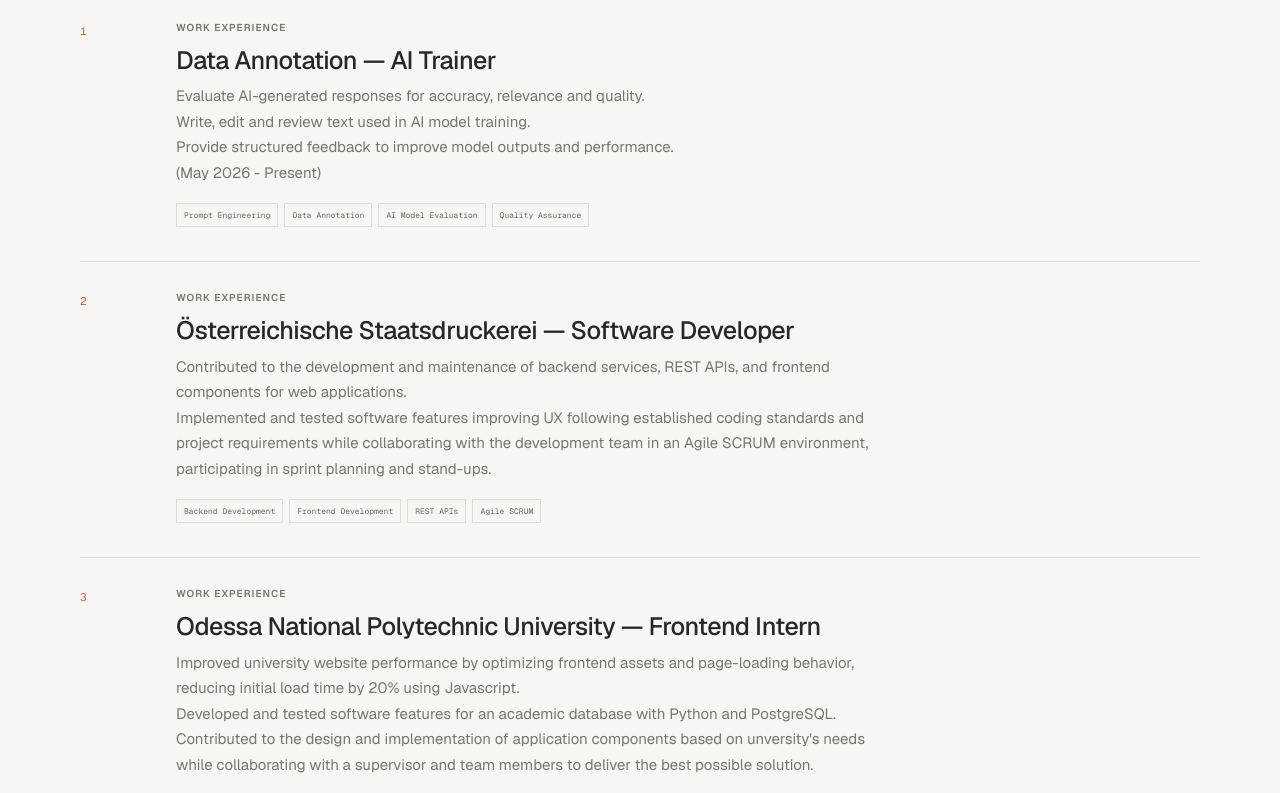
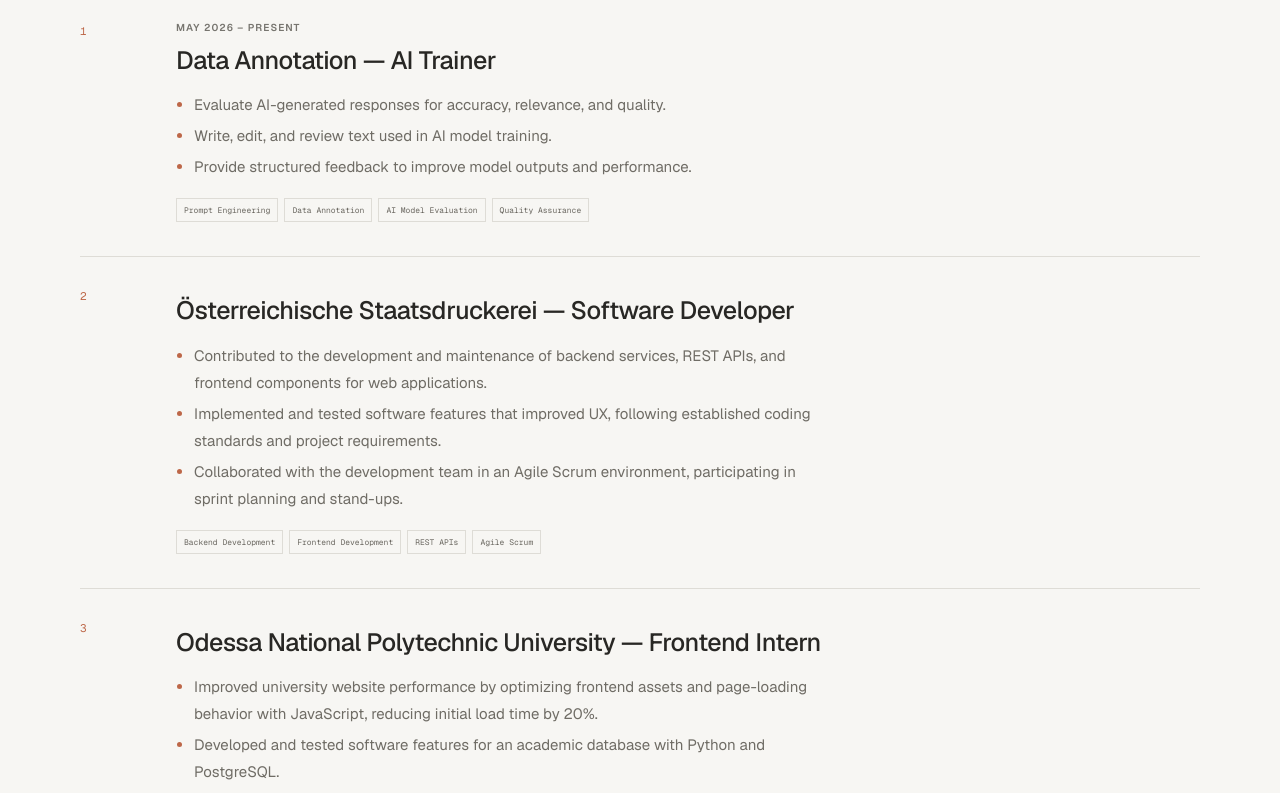
Before and after one commit to x-FrizBy-x/oleksandr_gordieiev, a Next.js app: page /experience in a window 1280 px wide. Shown: the part 440-1233 px from the top of the page. Built offline with nearby package versions, Linux system fonts and the light colour scheme.

Commit message:
Whole website revamp. Changed the display information on the pages and improved readability

```diff
--- a/app/components/project-card.tsx
+++ b/app/components/project-card.tsx
@@ -5,7 +5,7 @@
 
   return (
     <article className="project-card">
-      <div className="project-preview" aria-label={`${project.name} interface concept`}>
+      <div className="project-preview" role="img" aria-label={`${project.name} interface concept`}>
         <div className="preview-panel">
           <div className="preview-topbar"><span className="preview-brand">{project.name.toLowerCase()}</span><span>{isScheduling ? "SMART SCHEDULING" : "MY WORKSPACE"}</span><span aria-hidden="true">•••</span></div>
           <div className="preview-body">
--- a/app/contact/page.tsx
+++ b/app/contact/page.tsx
@@ -1,8 +1,8 @@
 import type { Metadata } from "next";
 
 export const metadata: Metadata = {
-  title: "Contact | Alex",
-  description: "Get in touch with Alex about useful software and AI products.",
+  title: "Contact | Oleksandr",
+  description: "Get in touch with Oleksandr about useful software and AI products.",
 };
 
 export default function ContactPage() {
@@ -15,7 +15,7 @@
       </div>
       <div className="contact-card">
         <p className="contact-card-label">START A CONVERSATION</p>
-        <a className="contact-email" href="mailto:alexander.zgames@gmail.com">alexander.zgames@gmail.com</a>
+        <a className="contact-email" href="mailto:gordieievoleksandr17@gmail.com">gordieievoleksandr17@gmail.com</a>
         <div className="contact-divider" />
         <a className="social-link" href="https://www.linkedin.com/in/oleksandr-gordieiev-swe17/" target="_blank" rel="noreferrer"><span>LinkedIn</span><span aria-hidden="true">↗</span></a>
         <a className="social-link" href="https://github.com/x-FrizBy-x" target="_blank" rel="noreferrer"><span>GitHub</span><span aria-hidden="true">↗</span></a>
--- a/app/education/page.tsx
+++ b/app/education/page.tsx
@@ -2,27 +2,45 @@
 
 export const metadata: Metadata = {
   title: "Education | Alex",
-  description: "Areas of study and continued learning in AI and full-stack development.",
+  description: "Alex’s education in informatics, computer science, and software engineering.",
 };
 
-const learningAreas = [
+type EducationEntry = {
+  institution: string;
+  period: string;
+  bullets: string[];
+  topics: string[];
+};
+
+const educationEntries: EducationEntry[] = [
   {
-    number: "1",
-    title: "Wien University of Technology (TU Wien)",
-    description: "Started a Bachelor's degree in Informatics at TU Wien (2026–2029).\nBuilding foundations in algorithms and data structures.\nStudying software engineering and database systems.",
-    topics: "Algorithms · Data Structures · Software Engineering · Databases",
+    institution: "TU Wien (Vienna University of Technology)",
+    period: "2026 – 2029",
+    bullets: [
+      "Bachelor’s degree in Informatics, in progress.",
+      "Building foundations in algorithms and data structures.",
+      "Studying software engineering and database systems.",
+    ],
+    topics: ["Algorithms", "Data Structures", "Software Engineering", "Databases"],
   },
   {
-    number: "2",
-    title: "Odessa National Polytechnic University (ONPU)",
-    description: "Studied Computer Science and Software Engineering (2024–2025).\nFocused on web development and backend systems.\nBuilt practical foundations in Python, HTML, CSS, JavaScript, and PostgreSQL.",
-    topics: "Python · HTML · CSS · JavaScript · PostgreSQL",
+    institution: "Odessa National Polytechnic University (ONPU)",
+    period: "2024 – 2025",
+    bullets: [
+      "Studied Computer Science and Software Engineering.",
+      "Focused on web development and backend systems.",
+      "Built practical foundations in Python, HTML, CSS, JavaScript, and PostgreSQL.",
+    ],
+    topics: ["Python", "HTML", "CSS", "JavaScript", "PostgreSQL"],
   },
   {
-    number: "3",
-    title: "Odessa Lyceum № 117",
-    description: "Completed secondary education at Odessa Lyceum № 117 (2014–2024).\nGraduated with honors.\nStudied mathematics, physics, English, and chemistry.",
-    topics: "Mathematics · Physics · English · Chemistry",
+    institution: "Odessa Lyceum № 117",
+    period: "2014 – 2024",
+    bullets: [
+      "Completed secondary education, graduating with honors.",
+      "Studied mathematics, physics, English, and chemistry.",
+    ],
+    topics: ["Mathematics", "Physics", "English", "Chemistry"],
   },
 ];
 
@@ -34,21 +52,17 @@
         <h1>I learn by making things work.</h1>
         <p>I keep developing my skills through building, experimenting, and studying the systems behind useful software.</p>
       </header>
-      <section className="learning-list" aria-label="Learning areas">
-        {learningAreas.map((area) => (
-          <article className="learning-entry" key={area.number}>
-            <span className="learning-number">{area.number}</span>
+      <section className="learning-list" aria-label="Education">
+        {educationEntries.map((entry, index) => (
+          <article className="learning-entry" key={entry.institution}>
+            <span className="learning-number">{index + 1}</span>
             <div>
-              <h2>{area.title}</h2>
-              <p>
-                {area.description.split("\n").map((line, lineIndex, lines) => (
-                  <span key={lineIndex}>
-                    {line}
-                    {lineIndex < lines.length - 1 && <br />}
-                  </span>
-                ))}
-              </p>
-              <span className="learning-topics">{area.topics}</span>
+              <p className="eyebrow">{entry.period}</p>
+              <h2>{entry.institution}</h2>
+              <ul className="entry-bullets">
+                {entry.bullets.map((bullet) => <li key={bullet}>{bullet}</li>)}
+              </ul>
+              <span className="learning-topics">{entry.topics.join(" · ")}</span>
             </div>
           </article>
         ))}
--- a/app/experience/page.tsx
+++ b/app/experience/page.tsx
@@ -2,24 +2,48 @@
 
 export const metadata: Metadata = {
   title: "Experience | Alex",
-  description: "Project-based AI product and full-stack software development experience.",
+  description: "Alex’s work experience in AI model training, backend, and frontend software development.",
 };
 
-const workAreas = [
+type WorkEntry = {
+  company: string;
+  role: string;
+  period?: string;
+  bullets: string[];
+  skills: string[];
+};
+
+const workEntries: WorkEntry[] = [
   {
-    title: "Data Annotation — AI Trainer",
-    description: "Evaluate AI-generated responses for accuracy, relevance and quality. \nWrite, edit and review text used in AI model training. \nProvide structured feedback to improve model outputs and performance. \n(May 2026 - Present)",
-    topics: "Prompt Engineering · Data Annotation · AI Model Evaluation · Quality Assurance",
+    company: "Data Annotation",
+    role: "AI Trainer",
+    period: "May 2026 – Present",
+    bullets: [
+      "Evaluate AI-generated responses for accuracy, relevance, and quality.",
+      "Write, edit, and review text used in AI model training.",
+      "Provide structured feedback to improve model outputs and performance.",
+    ],
+    skills: ["Prompt Engineering", "Data Annotation", "AI Model Evaluation", "Quality Assurance"],
   },
   {
-    title: "Österreichische Staatsdruckerei — Software Developer",
-    description: " Contributed to the development and maintenance of backend services, REST APIs, and frontend components for web applications.\nImplemented and tested software features improving UX following established coding standards and project requirements while collaborating with the development team in an Agile SCRUM environment, participating in sprint planning and stand-ups.",
-    topics: "Backend Development · Frontend Development · REST APIs · Agile SCRUM",
+    company: "Österreichische Staatsdruckerei",
+    role: "Software Developer",
+    bullets: [
+      "Contributed to the development and maintenance of backend services, REST APIs, and frontend components for web applications.",
+      "Implemented and tested software features that improved UX, following established coding standards and project requirements.",
+      "Collaborated with the development team in an Agile Scrum environment, participating in sprint planning and stand-ups.",
+    ],
+    skills: ["Backend Development", "Frontend Development", "REST APIs", "Agile Scrum"],
   },
   {
-    title: "Odessa National Polytechnic University — Frontend Intern",
-    description: "Improved university website performance by optimizing frontend assets and page-loading behavior, reducing initial load time by 20% using Javascript.\nDeveloped and tested software features for an academic database with Python and PostgreSQL.\nContributed to the design and implementation of application components based on unversity's needs while collaborating with a supervisor and team members to deliver the best possible solution.",
-    topics: "Frontend Optimization · Python Development · PostgreSQL Database Management · Software Testing · Git Version Control",
+    company: "Odessa National Polytechnic University",
+    role: "Frontend Intern",
+    bullets: [
+      "Improved university website performance by optimizing frontend assets and page-loading behavior with JavaScript, reducing initial load time by 20%.",
+      "Developed and tested software features for an academic database with Python and PostgreSQL.",
+      "Contributed to the design and implementation of application components based on the university’s needs, collaborating with a supervisor and team members.",
+    ],
+    skills: ["Frontend Optimization", "Python Development", "PostgreSQL Database Management", "Software Testing", "Git Version Control"],
   },
 ];
 
@@ -31,23 +55,18 @@
         <h1>Building across the product stack.</h1>
         <p>My experience is rooted in taking software ideas from problem framing through implementation, with a focus on useful AI and clear product experiences.</p>
       </header>
-      <section className="experience-list" aria-label="Project experience">
-        {workAreas.map((area, index) => (
-          <article className="experience-entry" key={index}>
+      <section className="experience-list" aria-label="Work experience">
+        {workEntries.map((entry, index) => (
+          <article className="experience-entry" key={`${entry.company}-${entry.role}`}>
             <span className="experience-index">{index + 1}</span>
             <div className="experience-content">
-              <p className="eyebrow">WORK EXPERIENCE</p>
-              <h2>{area.title}</h2>
-              <p className="experience-role">
-                {area.description.split("\n").map((line, lineIndex, lines) => (
-                  <span key={lineIndex}>
-                    {line}
-                    {lineIndex < lines.length - 1 && <br />}
-                  </span>
-                ))}
-              </p>
-              <ul className="stack-list" aria-label={`Technology stack for ${area.title}`}>
-                {area.topics.split(" · ").map((technology) => <li key={technology}>{technology}</li>)}
+              {entry.period && <p className="eyebrow">{entry.period}</p>}
+              <h2>{entry.company} — {entry.role}</h2>
+              <ul className="entry-bullets">
+                {entry.bullets.map((bullet) => <li key={bullet}>{bullet}</li>)}
+              </ul>
+              <ul className="stack-list" aria-label={`Skills used at ${entry.company}`}>
+                {entry.skills.map((skill) => <li key={skill}>{skill}</li>)}
               </ul>
             </div>
           </article>
--- a/app/globals.css
+++ b/app/globals.css
@@ -3,7 +3,6 @@
 :root {
   --paper: #f7f6f3;
   --surface: #eeede9;
-  --surface-strong: #e5e3de;
   --ink: #282724;
   --muted: #77756f;
   --line: #dedcd6;
@@ -14,8 +13,6 @@
 }
 
 @theme inline {
-  --color-background: var(--paper);
-  --color-foreground: var(--ink);
   --font-sans: var(--font-body);
   --font-mono: var(--font-geist-mono);
 }
@@ -36,7 +33,6 @@
 .main-nav a, .site-footer a, .quiet-link { transition: color 180ms ease; }
 .main-nav a:hover, .site-footer a:hover, .quiet-link:hover { color: var(--accent); }
 .main-nav a[aria-current="page"] { color: var(--accent); font-weight: 600; text-decoration: underline; text-decoration-thickness: 2px; text-underline-offset: 5px; }
-.main-nav a:last-child { display: inline-flex; align-items: center; gap: 5px; }
 .nav-arrow { color: var(--accent); }
 .site-main { flex: 1; }
 .site-footer { display: flex; width: min(1120px, calc(100% - 72px)); min-height: 76px; align-items: center; justify-content: space-between; gap: 18px; margin-inline: auto; border-top: 1px solid var(--line); color: var(--muted); font-size: 11px; }
@@ -146,9 +142,9 @@
 .experience-index, .learning-number { padding-top: 3px; color: var(--accent); font-family: var(--font-mono); font-size: 11px; }
 .experience-content { max-width: 720px; }
 .experience-content h2, .learning-entry h2 { margin: 7px 0 4px; font-size: 25px; font-weight: 500; letter-spacing: -.5px; }
-.experience-role { margin: 0 0 18px; color: #77756f; font-size: 15px; line-height: 1.7; }
-.experience-description, .learning-entry p { max-width: 650px; margin: 14px 0; color: #6f6c65; font-size: 15px; line-height: 1.8; }
-.learning-entry h2 { margin-top: 0; }
+.entry-bullets { max-width: 650px; margin: 12px 0 18px; padding-left: 18px; color: #6f6c65; font-size: 15px; line-height: 1.8; list-style: disc; }
+.entry-bullets li + li { margin-top: 4px; }
+.entry-bullets li::marker { color: var(--accent); }
 .learning-topics { color: #77756f; font-family: var(--font-mono); font-size: 9px; line-height: 1.8; }
 
 .contact-page { display: grid; min-height: calc(100vh - 154px); align-items: center; grid-template-columns: 1.1fr .9fr; gap: 10%; padding-block: 70px 100px; }
@@ -178,7 +174,6 @@
   .site-header { height: 68px; }
   .wordmark { font-size: 18px; }
   .main-nav { flex-wrap: nowrap; justify-content: flex-end; gap: 8px; font-size: 9px; white-space: nowrap; }
-  .main-nav a:last-child span { display: none; }
   .site-footer { min-height: 70px; flex-wrap: wrap; gap: 9px 14px; padding-block: 17px; font-size: 10px; }
   .site-footer > span:first-of-type { display: none; }
   .hero-copy h1, .page-intro h1, .contact-copy h1 { font-size: clamp(43px, 12vw, 62px); letter-spacing: -2.5px; }
--- a/app/main-nav.tsx
+++ b/app/main-nav.tsx
@@ -19,7 +19,6 @@
       {navItems.map(({ href, label }) => (
         <Link key={href} href={href} aria-current={pathname === href ? "page" : undefined}>
           {label}
-
         </Link>
       ))}
     </nav>
--- a/app/page.tsx
+++ b/app/page.tsx
@@ -18,7 +18,7 @@
           </div>
         </div>
 
-        <div className="hero-art" aria-label="A preview of an AI-assisted project workspace">
+        <div className="hero-art" role="img" aria-label="A preview of an AI-assisted project workspace">
           <div className="art-orbit art-orbit-one" />
           <div className="art-orbit art-orbit-two" />
           <div className="workspace-window">
--- a/package.json
+++ b/package.json
@@ -10,7 +10,7 @@
   },
   "dependencies": {
     "framer-motion": "^14.2.0",
-    "next": "16.4.0",
+    "next": "16.4.3",
     "react": "19.3.0",
     "react-dom": "19.3.0",
     "react-icons": "^5.7.0"
@@ -21,7 +21,7 @@
     "@types/react": "^19",
     "@types/react-dom": "^19",
     "eslint": "^9",
-    "eslint-config-next": "16.4.0",
+    "eslint-config-next": "16.4.3",
     "tailwindcss": "^4",
     "typescript": "^5"
   }
```
Also changed, not shown: 2 other files (tests, documents, lock files or other folders).
